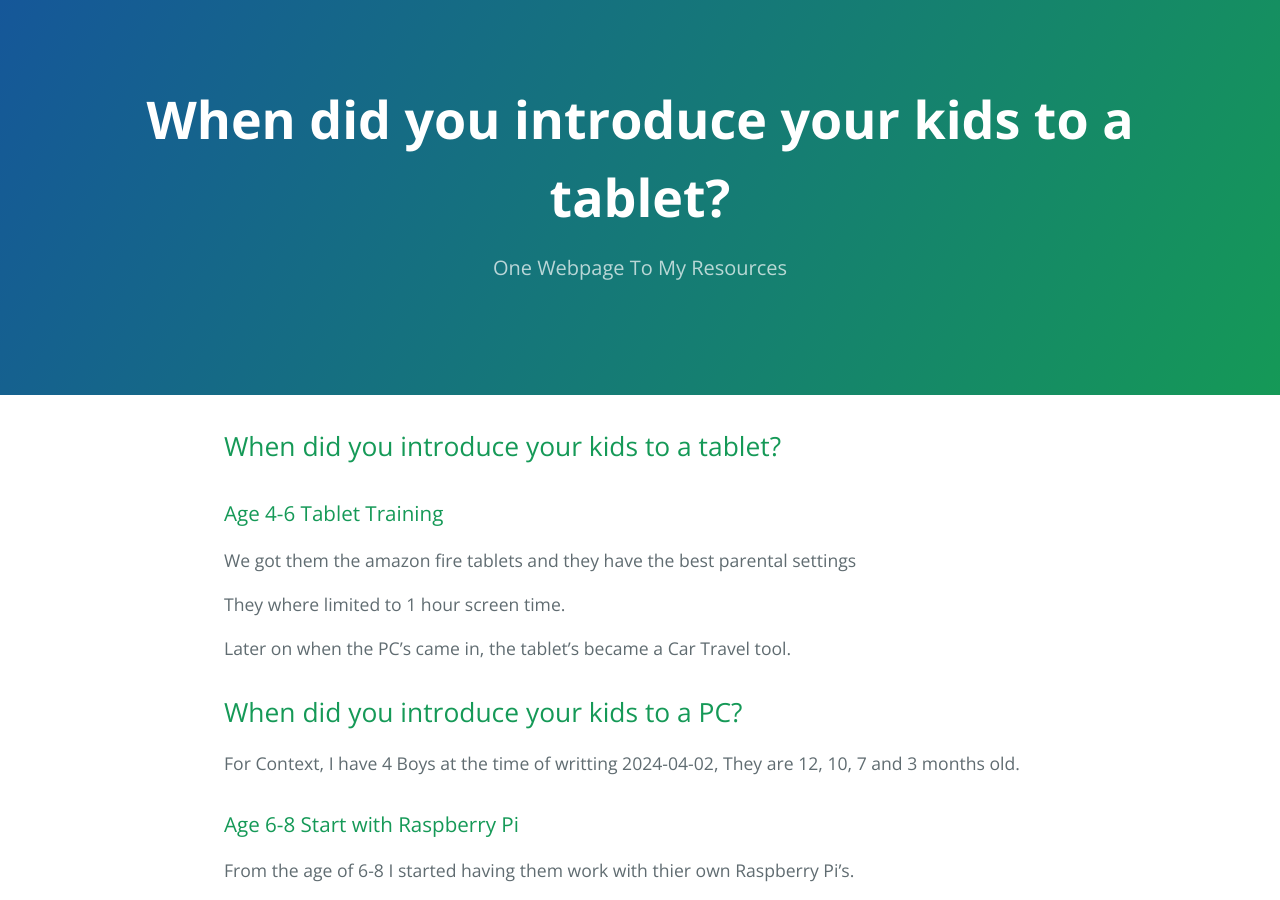
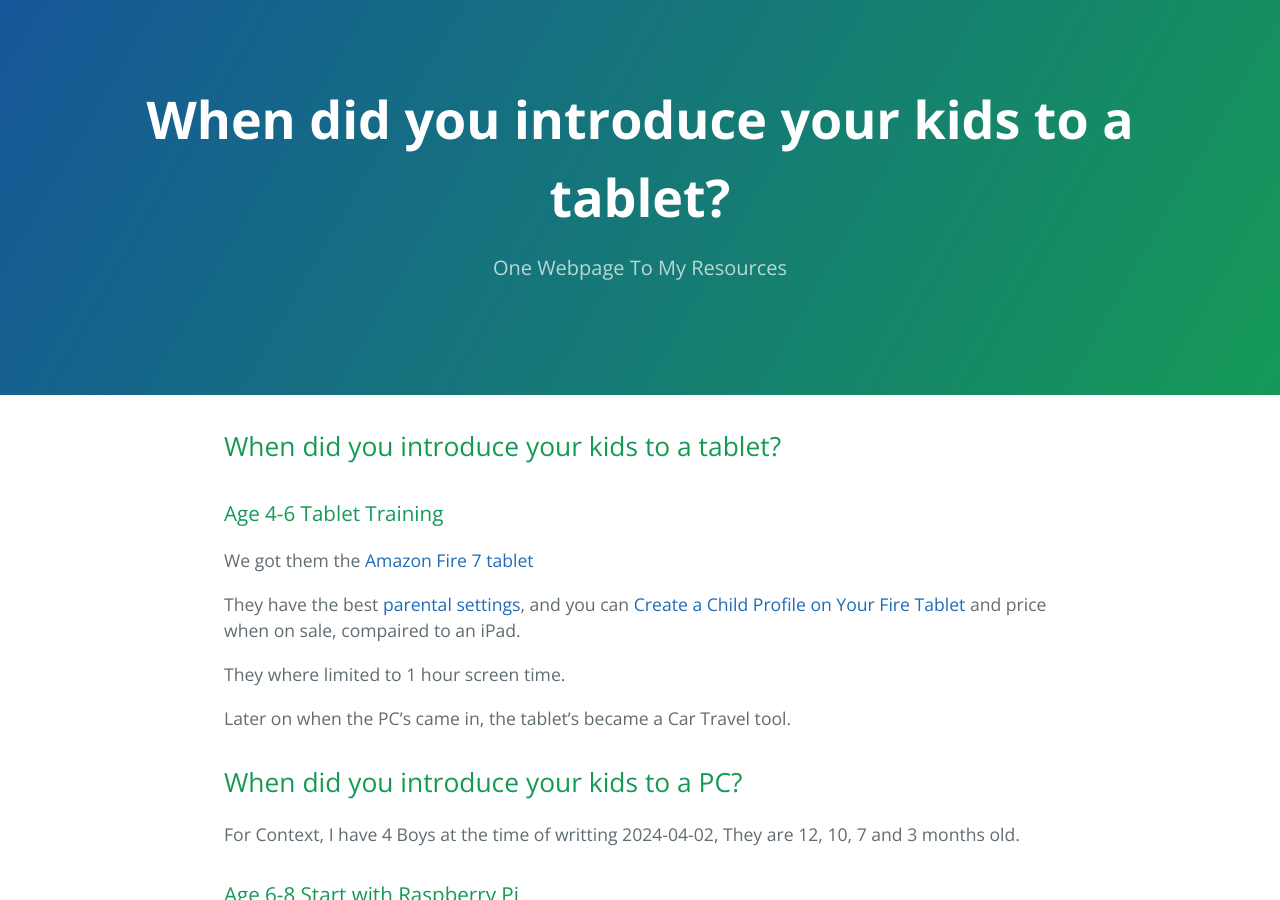
Before and after one commit to jscar-hawk/jscar-hawk.github.io, a Jekyll site: the page built from docs/Parenting_and_Computers.md, in a window 1280 px wide and 900 px high. Built offline with Jekyll 4.4.1, drawn with Linux system fonts in a browser that asks for light colours; our own code applies the rules of GitHub Pages for plain Markdown files.

Commit message:
Update Parenting_and_Computers.md

```diff
--- a/docs/Parenting_and_Computers.md
+++ b/docs/Parenting_and_Computers.md
@@ -2,7 +2,9 @@
 
 ### Age 4-6 Tablet Training
 
-We got them the amazon fire tablets and they have the best parental settings
+We got them the [Amazon Fire 7 tablet](https://amzn.to/3U2SM0g)
+
+They have the best [parental settings](https://www.amazon.com/gp/help/customer/display.html?nodeId=GG2LBLF5V2T8XUX8), and you can [Create a Child Profile on Your Fire Tablet](https://www.amazon.com/gp/help/customer/display.html?nodeId=G3MTGN25XVMNWTFX) and price when on sale, compaired to an iPad.
 
 They where limited to 1 hour screen time.
 
```
